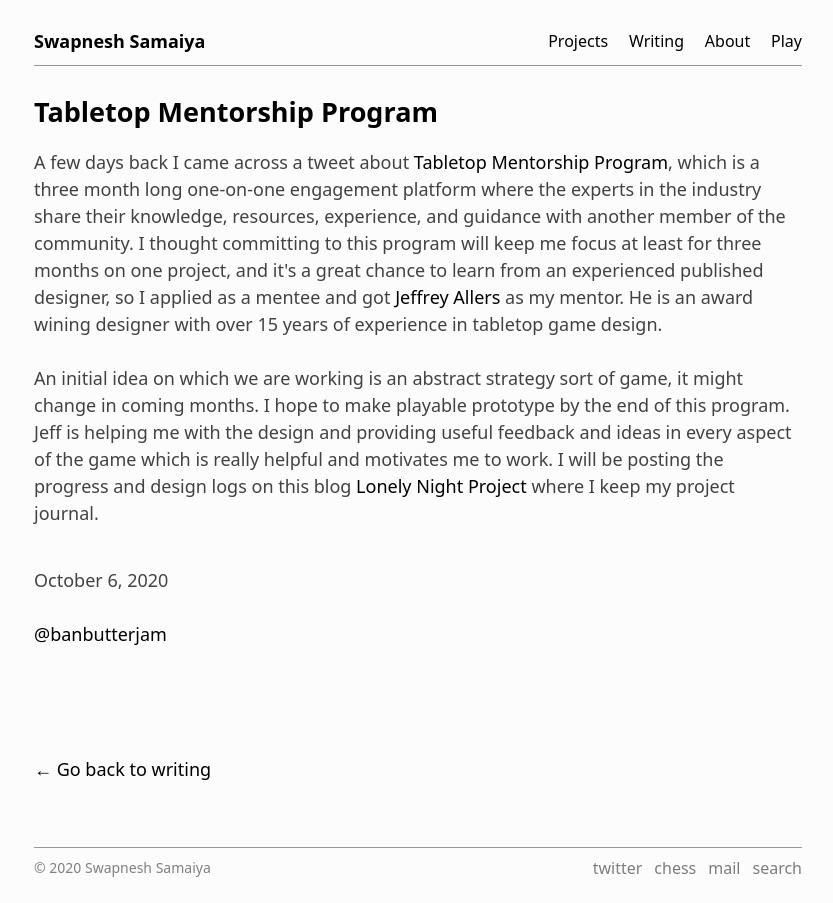
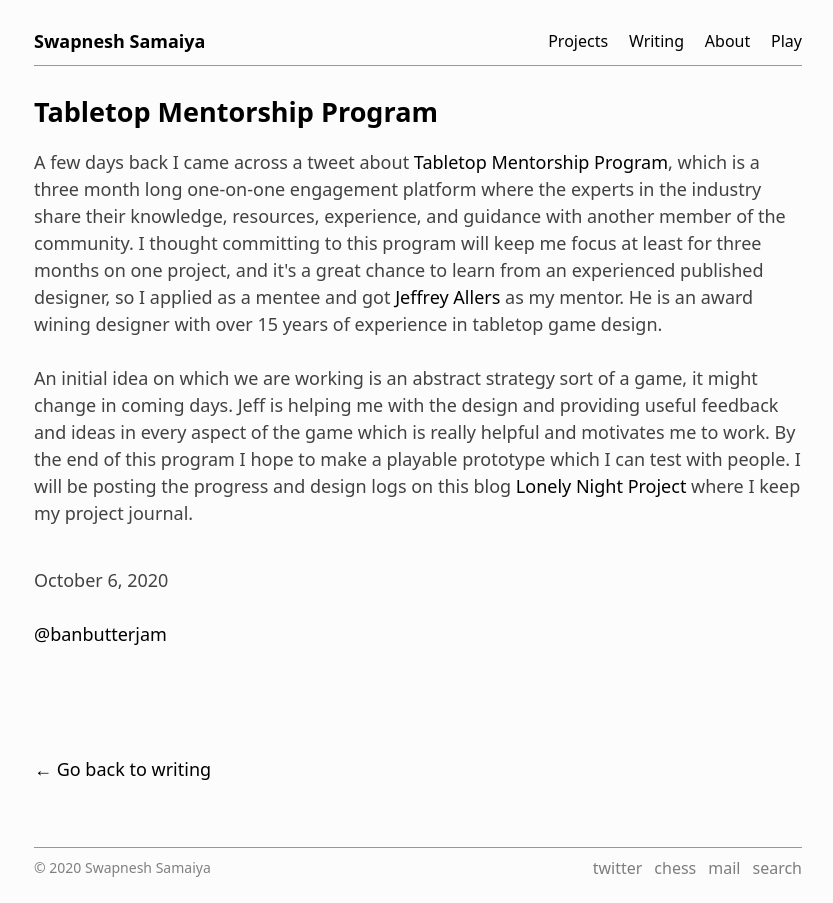
Before and after one commit to bunbutterjam/bunbutterjam.github.io, a Jekyll site: the page built from _posts/2020-10-06-Tabletop-Mentorship-Program.html, in a window 1280 px wide. Shown: the whole page, without its empty margins (222-1055 px from the left). Built offline with Jekyll 4.4.1, drawn with Linux system fonts in a browser that asks for light colours.

Commit message:
TMP update

```diff
--- a/_posts/2020-10-06-Tabletop-Mentorship-Program.html
+++ b/_posts/2020-10-06-Tabletop-Mentorship-Program.html
@@ -11,7 +11,7 @@
    A few days back I came across a tweet about <a href="https://www.tabletopmentorship.org/">Tabletop Mentorship Program</a>, which is a three month long one-on-one engagement platform where the experts in the industry share their knowledge, resources, experience, and guidance with another member of the community. I thought committing to this program will keep me focus at least for three months on one project, and it's a great chance to learn from an experienced published designer, so I applied as a mentee and got <a href="https://boardgamegeek.com/boardgamedesigner/8935/jeffrey-d-allers">Jeffrey Allers</a> as my mentor. He is an award wining designer with over 15 years of experience in tabletop game design.
    <br><br>
 
-   An initial idea on which we are working is an abstract strategy sort of game, it might change in coming months. I hope to make playable prototype by the end of this program. Jeff is helping me with the design and providing useful feedback and ideas in every aspect of the game which is really helpful and motivates me to work. I will be posting the progress and design logs on this blog <a href="https://lonelynightproject.tumblr.com/">Lonely Night Project</a> where I keep my project journal.
+   An initial idea on which we are working is an abstract strategy sort of a game, it might change in coming days. Jeff is helping me with the design and providing useful feedback and ideas in every aspect of the game which is really helpful and motivates me to work. By the end of this program I hope to make a playable prototype which I can test with people. I will be posting the progress and design logs on this blog <a href="https://lonelynightproject.tumblr.com/">Lonely Night Project</a> where I keep my project journal.
 
 
 
```
